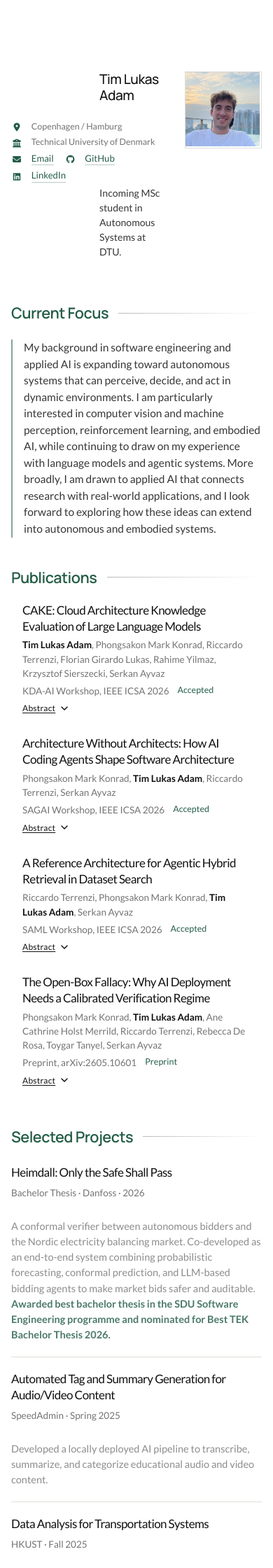
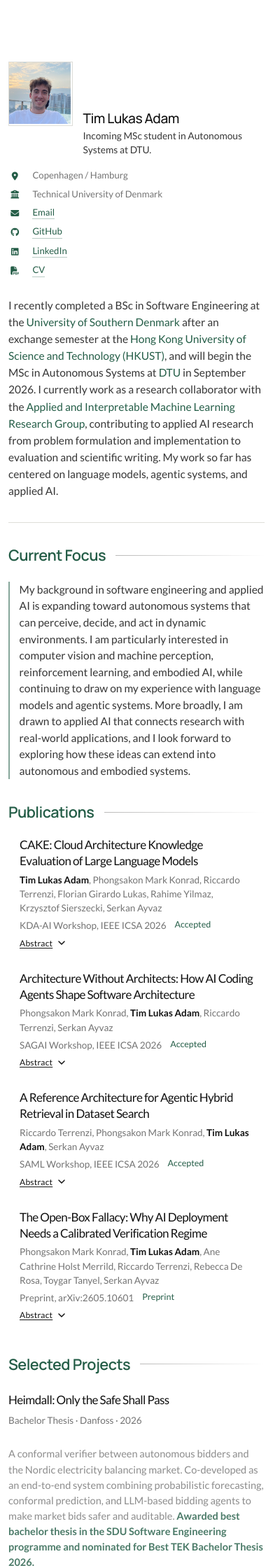
Before and after one commit to timadam03/timadam03.github.io, a Jekyll site: the page built from _pages/about.md, in a window 390 px wide. Shown: the top 2240 px of the page at 70% size. Built offline with Jekyll 4.4.1, drawn with Linux system fonts in a browser that asks for light colours.

Commit message:
Fix mobile profile layout and add CV

```diff
--- a/_includes/head/custom.html
+++ b/_includes/head/custom.html
@@ -2743,6 +2743,144 @@ body,
   gap: 0.3rem;
   padding: 1rem !important;
 }
+
+/* Coherent single-column mobile profile */
+@media (max-width: 800px) {
+  html,
+  body {
+    overflow-x: hidden;
+  }
+
+  #main {
+    width: min(100% - 2rem, 700px);
+    padding: 1.5rem 0 4rem;
+  }
+
+  .home-layout {
+    display: block;
+  }
+
+  .profile-sidebar {
+    position: static;
+    display: grid;
+    grid-template-columns: 104px minmax(0, 1fr);
+    grid-template-areas:
+      'image name'
+      'image role'
+      'details details';
+    gap: 0.35rem 1.1rem;
+    margin: 0 0 1.75rem;
+  }
+
+  .profile-sidebar .profile-image {
+    grid-area: image;
+    grid-row: auto;
+    width: 104px;
+    height: 104px;
+    margin: 0 !important;
+  }
+
+  .profile-sidebar .profile-image img {
+    width: calc(100% + 4px);
+    height: calc(100% + 4px);
+  }
+
+  .page__content .sidebar-name {
+    grid-area: name;
+    align-self: end;
+    margin: 0 !important;
+    font-size: 1.3rem;
+    line-height: 1.15;
+  }
+
+  .sidebar-role {
+    grid-area: role;
+    align-self: start;
+    margin: 0 !important;
+    font-size: 0.9rem !important;
+    line-height: 1.4 !important;
+  }
+
+  .profile-sidebar .profile-details {
+    grid-area: details;
+    display: grid;
+    grid-template-columns: 1fr;
+    gap: 0.5rem;
+    margin: 0.85rem 0 0;
+  }
+
+  .profile-sidebar .profile-details p {
+    display: flex;
+    width: 100%;
+    margin: 0 !important;
+    font-size: 0.82rem;
+    line-height: 1.4;
+  }
+
+  .profile-sidebar .profile-details i {
+    flex: 0 0 1.15rem;
+    width: 1.15rem;
+    margin-right: 0.55rem;
+  }
+
+  .home-main .profile-section {
+    display: block;
+    margin: 0 0 2.1rem;
+    padding: 0 0 2rem;
+  }
+
+  .home-main .profile-name {
+    display: none;
+  }
+
+  .home-main .profile-copy,
+  .home-main .profile-lede {
+    max-width: none !important;
+  }
+
+  .home-main .profile-lede {
+    display: block;
+    font-size: 15.5px !important;
+    line-height: 1.56 !important;
+  }
+
+  .home-main > h2 {
+    margin-top: 2.1rem;
+  }
+
+  .focus-copy {
+    padding-left: 0.85rem;
+  }
+
+  .paper-meta-line {
+    flex-wrap: wrap;
+  }
+}
+
+@media (max-width: 480px) {
+  #main {
+    width: calc(100% - 1.5rem);
+    padding-top: 1.1rem;
+  }
+
+  .profile-sidebar {
+    grid-template-columns: 92px minmax(0, 1fr);
+    gap: 0.3rem 0.9rem;
+  }
+
+  .profile-sidebar .profile-image {
+    width: 92px;
+    height: 92px;
+  }
+
+  .page__content .sidebar-name {
+    font-size: 1.2rem;
+  }
+
+  .sidebar-role {
+    font-size: 0.86rem !important;
+  }
+}
 </style>
 
 <script>
--- a/_pages/about.md
+++ b/_pages/about.md
@@ -19,6 +19,7 @@ comments: false
     <p><i class="fas fa-envelope"></i> <a href="mailto:timlukas.adam@gmail.com">Email</a></p>
     <p><i class="fab fa-github"></i> <a href="https://github.com/timadam03">GitHub</a></p>
     <p><i class="fab fa-linkedin"></i> <a href="https://www.linkedin.com/in/tim-lukas-adam-3116633b0/">LinkedIn</a></p>
+    <p><i class="fas fa-file-pdf"></i> <a href="/files/tim-lukas-adam-cv.pdf">CV</a></p>
   </div>
 </aside>
 
@@ -26,7 +27,7 @@ comments: false
 <header class="profile-section">
   <div class="profile-copy">
     <h1 class="profile-name">Tim Lukas Adam</h1>
-    <p class="profile-lede">I recently completed a BSc in Software Engineering at the <a href="https://www.sdu.dk/en/">University of Southern Denmark</a> after an exchange semester at the <a href="https://hkust.edu.hk/">Hong Kong University of Science and Technology (HKUST)</a>, and will begin the MSc in Autonomous Systems at <a href="https://www.dtu.dk/english/">DTU</a> in September 2026. I currently work as a research collaborator with the <a href="https://aiml-sdu.github.io/">Artificial Intelligence and Machine Learning Lab</a>, contributing to applied AI research from problem formulation and implementation to evaluation and scientific writing. My work so far has centered on language models, agentic systems, and applied AI.</p>
+    <p class="profile-lede">I recently completed a BSc in Software Engineering at the <a href="https://www.sdu.dk/en/">University of Southern Denmark</a> after an exchange semester at the <a href="https://hkust.edu.hk/">Hong Kong University of Science and Technology (HKUST)</a>, and will begin the MSc in Autonomous Systems at <a href="https://www.dtu.dk/english/">DTU</a> in September 2026. I currently work as a research collaborator with the <a href="https://aiml-sdu.github.io/">Applied and Interpretable Machine Learning Research Group</a>, contributing to applied AI research from problem formulation and implementation to evaluation and scientific writing. My work so far has centered on language models, agentic systems, and applied AI.</p>
   </div>
 </header>
 
```
Also changed, not shown: 1 other file.
